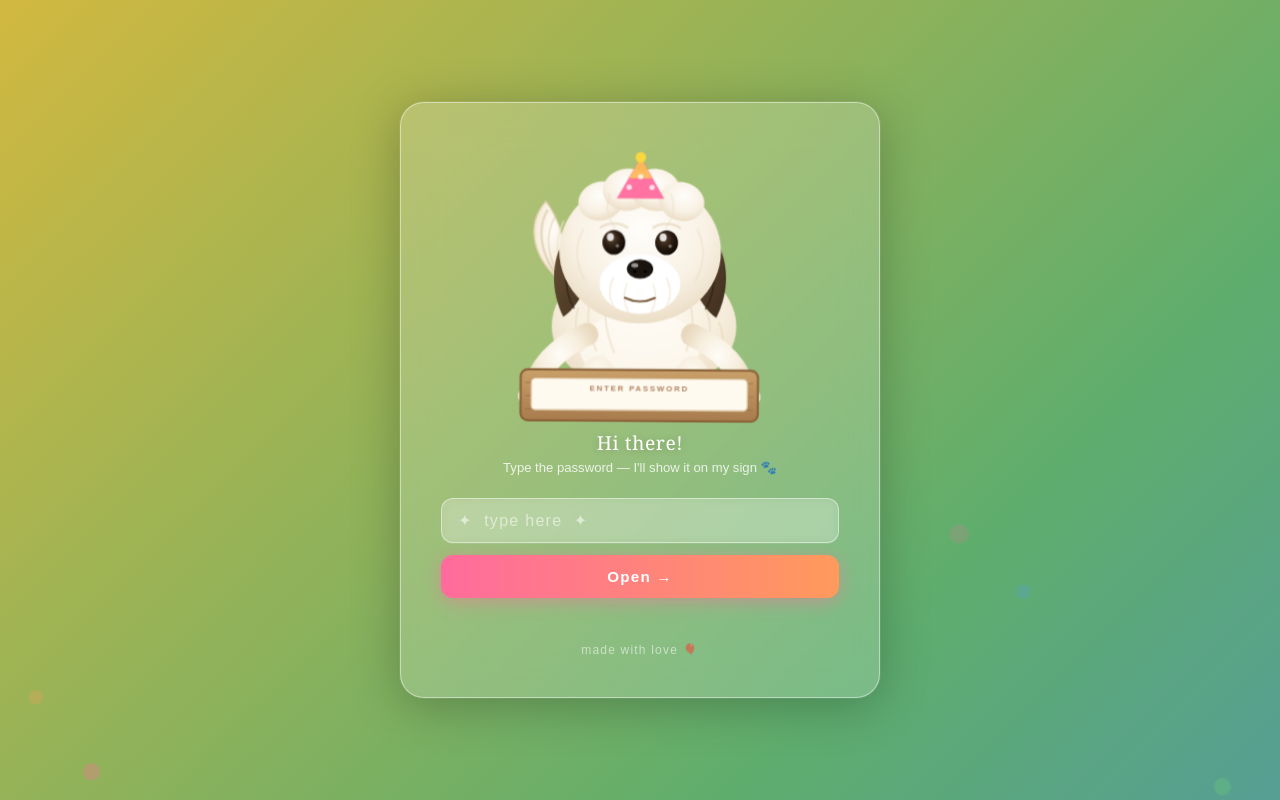
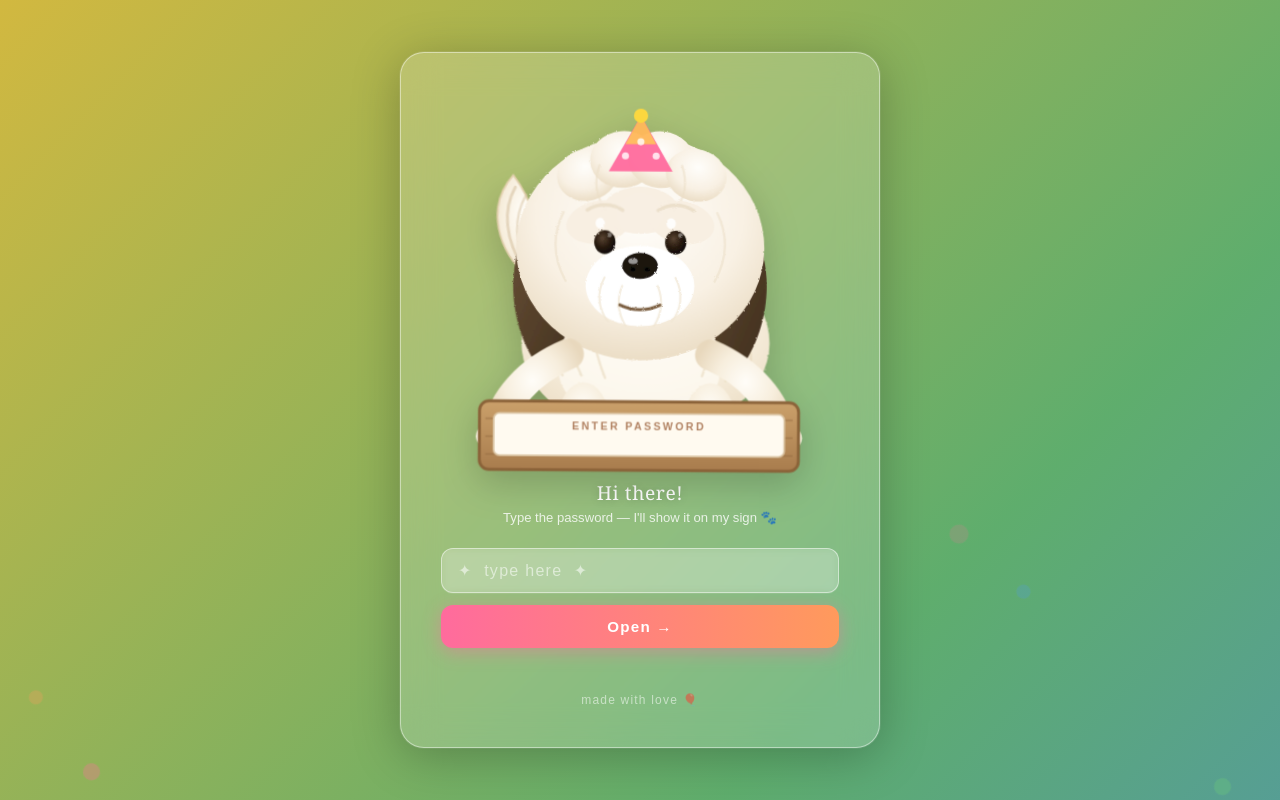
Before and after one commit to odyssesyus/styx, a plain HTML site: page index.html in a window 1280 px wide. Drawn offline with Linux system fonts and the light colour scheme.

Commit message:
Resize lock screen dog and add fur texture filter
Increased the size of the lock screen dog image and added a fur texture filter to the dog elements.

```diff
--- a/index.html
+++ b/index.html
@@ -71,14 +71,15 @@
 
   /* Shih Tzu on lock screen - 45% larger than original 200px -> ~290px */
   #lock-dog-wrap {
-    width: 290px;
-    height: 290px;
+    width: 390px;
+    height: 390px;
     margin: 0 auto 0.25rem;
     position: relative;
   }
   #lock-dog-wrap svg {
     width: 100%;
     height: 100%;
+filter: drop-shadow(0 12px 18px rgba(0,0,0,.18));
     display: block;
   }
 
@@ -585,6 +586,17 @@
             <stop offset="55%" stop-color="#2a1c10"/>
             <stop offset="100%" stop-color="#0f0a06"/>
           </radialGradient>
+<filter id="furTexture">
+  <feTurbulence
+      type="fractalNoise"
+      baseFrequency="0.8"
+      numOctaves="2"
+      result="noise"/>
+  <feDisplacementMap
+      in="SourceGraphic"
+      in2="noise"
+      scale="2"/>
+</filter>
         </defs>
 
         <!-- ===== TAIL ===== -->
@@ -596,7 +608,7 @@
         </g>
 
         <!-- ===== BODY ===== -->
-        <g id="dog-body">
+        <g id="dog-body" filter="url(#furTexture)">
           <ellipse cx="170" cy="220" rx="105" ry="78" fill="url(#furBody)"/>
           <!-- belly shading -->
           <ellipse cx="165" cy="245" rx="68" ry="42" fill="#fffdf6" opacity="0.7"/>
@@ -630,20 +642,20 @@
         </g>
 
         <!-- ===== HEAD GROUP ===== -->
-        <g id="dog-head">
+        <g id="dog-head" filter="url(#furTexture)">
 
           <!-- Ears (behind head, dark) -->
           <g id="ear-left" class="ear-left-default">
-            <path d="M108 100 C70 110, 55 165, 78 210 C100 195, 118 150, 122 105 Z" fill="url(#earGrad)"/>
+            <path d="M108 90 C55 105, 40 190, 82 245 C110 220, 124 150, 122 95 Z" fill="url(#earGrad)"/>
             <path d="M98 120 C80 140, 75 175, 90 200" stroke="#2c1f12" stroke-width="2" fill="none" opacity="0.6" stroke-linecap="round"/>
           </g>
           <g id="ear-right" class="ear-right-default">
-            <path d="M222 100 C260 110, 275 165, 252 210 C230 195, 212 150, 208 105 Z" fill="url(#earGrad)"/>
+            <path d="M222 90 C275 105, 290 190, 248 245 C220 220, 206 150, 208 95 Z" fill="url(#earGrad)"/>
             <path d="M232 120 C250 140, 255 175, 240 200" stroke="#2c1f12" stroke-width="2" fill="none" opacity="0.6" stroke-linecap="round"/>
           </g>
 
           <!-- Head base -->
-          <ellipse cx="165" cy="135" rx="92" ry="82" fill="url(#furHead)"/>
+          <ellipse cx="165" cy="140" rx="105" ry="95" fill="url(#furHead)"/>
 
           <!-- Fluffy fringe top of head -->
           <g fill="url(#furHead)">
@@ -678,17 +690,23 @@
           <ellipse cx="159" cy="158" rx="2" ry="1.5" fill="#000"/>
           <ellipse cx="171" cy="158" rx="2" ry="1.5" fill="#000"/>
 
+<g fill="#f8efe2" opacity="0.95">
+  <ellipse cx="130" cy="118" rx="28" ry="18" transform="rotate(-12 130 118)"/>
+  <ellipse cx="165" cy="108" rx="32" ry="20"/>
+  <ellipse cx="200" cy="118" rx="28" ry="18" transform="rotate(12 200 118)"/>
+</g>
+
           <!-- Eyes -->
           <g id="dog-eyes-group">
             <!-- left eye -->
             <g id="eye-left">
-              <ellipse cx="135" cy="125" rx="13" ry="14" fill="url(#eyeGrad)"/>
+              <ellipse cx="135" cy="135" rx="9" ry="10" fill="url(#eyeGrad)"/>
               <ellipse cx="131" cy="119" rx="4" ry="4.5" fill="rgba(255,255,255,0.85)"/>
               <ellipse cx="139" cy="129" rx="2" ry="2" fill="rgba(255,255,255,0.4)"/>
             </g>
             <!-- right eye -->
             <g id="eye-right">
-              <ellipse cx="195" cy="125" rx="13" ry="14" fill="url(#eyeGrad)"/>
+              <ellipse cx="195" cy="135" rx="9" ry="10" fill="url(#eyeGrad)"/>
               <ellipse cx="191" cy="119" rx="4" ry="4.5" fill="rgba(255,255,255,0.85)"/>
               <ellipse cx="199" cy="129" rx="2" ry="2" fill="rgba(255,255,255,0.4)"/>
             </g>
@@ -781,8 +799,8 @@
         <stop offset="100%" stop-color="#e8d8bd"/>
       </radialGradient>
       <linearGradient id="rEarGrad" x1="0%" y1="0%" x2="100%" y2="100%">
-        <stop offset="0%" stop-color="#6b5238"/>
-        <stop offset="100%" stop-color="#3f2e1d"/>
+       <stop offset="0%" stop-color="#574131"/>
+<stop offset="100%" stop-color="#1f1712"/>
       </linearGradient>
       <radialGradient id="rEyeGrad" cx="40%" cy="35%" r="65%">
         <stop offset="0%" stop-color="#5a4534"/>
```
